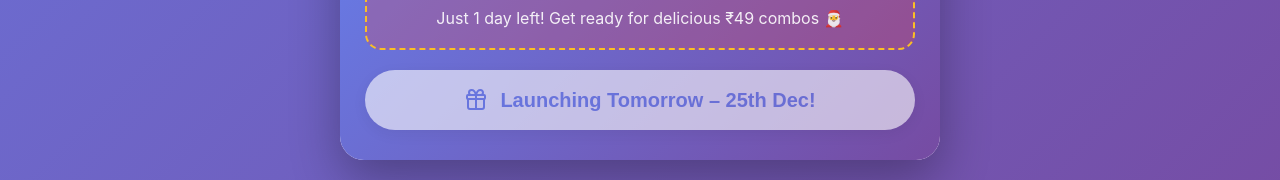
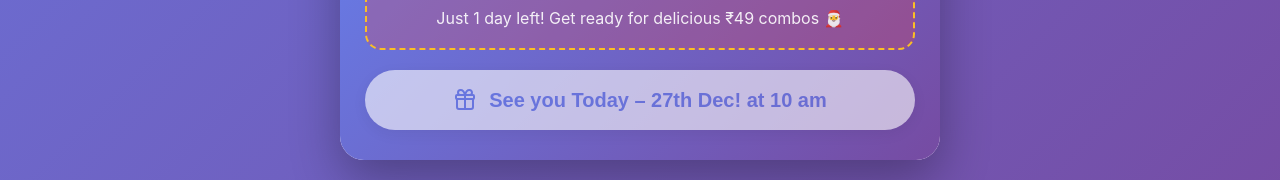
Before and after one commit to gourangabwn98/zombo_frontend, a React (Create React App) app: page /order in a window 1280 px wide. Shown: the part 1030-1210 px from the top of the page. Built offline with nearby package versions, Linux system fonts and the light colour scheme.

Commit message:
fixed location

```diff
--- a/src/pages/OrderPage.js
+++ b/src/pages/OrderPage.js
@@ -104,7 +104,7 @@ const OrderPage = ({ clearCart }) => {
           }
 
           const fullAddress = builtAddress.trim().replace(/,+$/, "");
-          setAddress(`${fullAddress}\n\n📍 Precise Location: ${mapsLink}`);
+          setAddress(`${mapsLink}`);
 
           setLocationLoading(false);
         } catch (err) {
@@ -515,18 +515,16 @@ const OrderPage = ({ clearCart }) => {
               {isBeforeLaunch ? (
                 <>
                   <Gift size={24} />
-                  Launching Tomorrow – 25th Dec!
+                  See you Today – 27th Dec! at 10 am
                 </>
               ) : placingOrder ? (
                 "Placing Order..."
               ) : (
                 <>
                   <CreditCard size={24} />
-                  {true ? (
-                    <>All item Sold out </>
-                  ) : (
-                    <>Place Order • ₹{finalTotal.toFixed(0)}</>
-                  )}
+
+                  <>Place Order • ₹{finalTotal.toFixed(0)}</>
+
                   {/* Place Order • ₹{finalTotal.toFixed(0)} */}
                 </>
               )}
```
